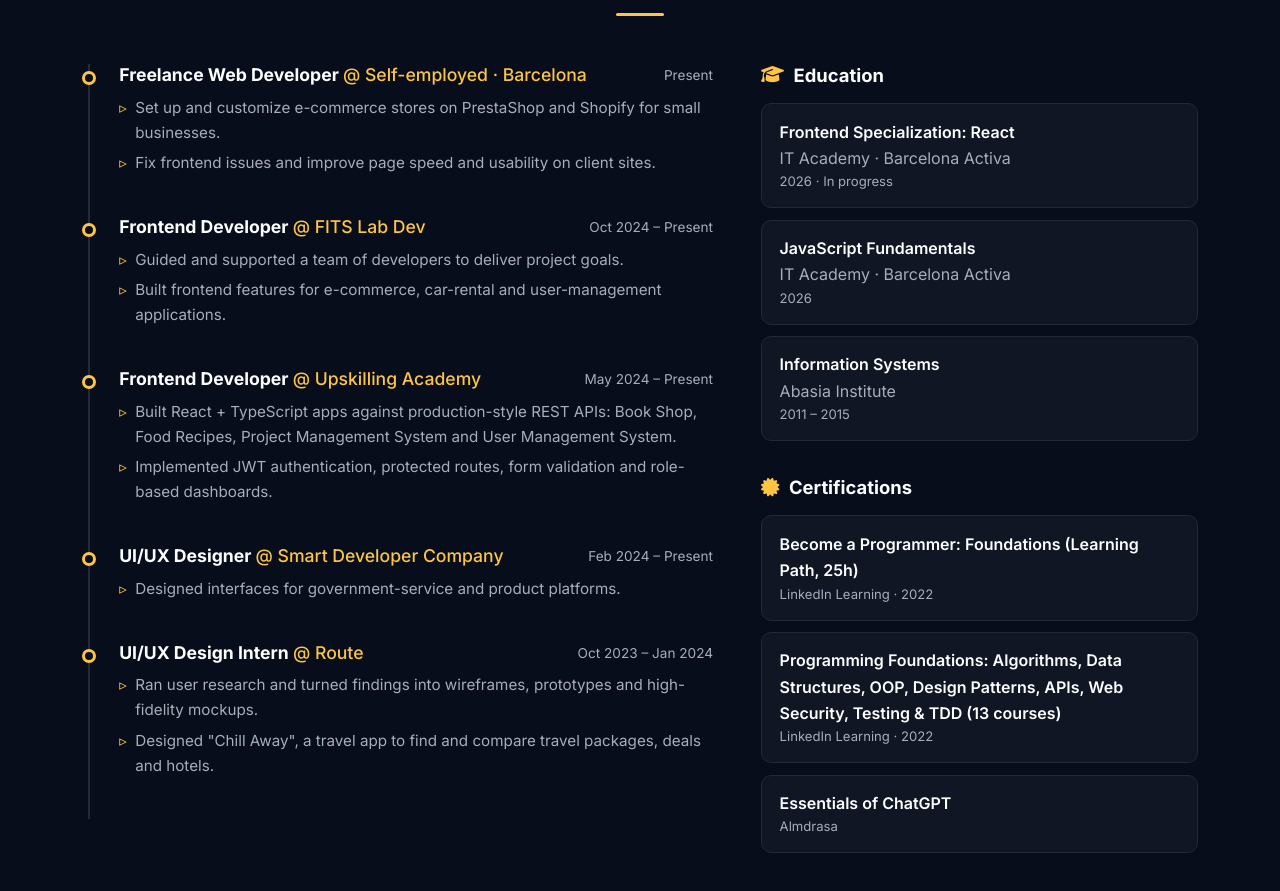
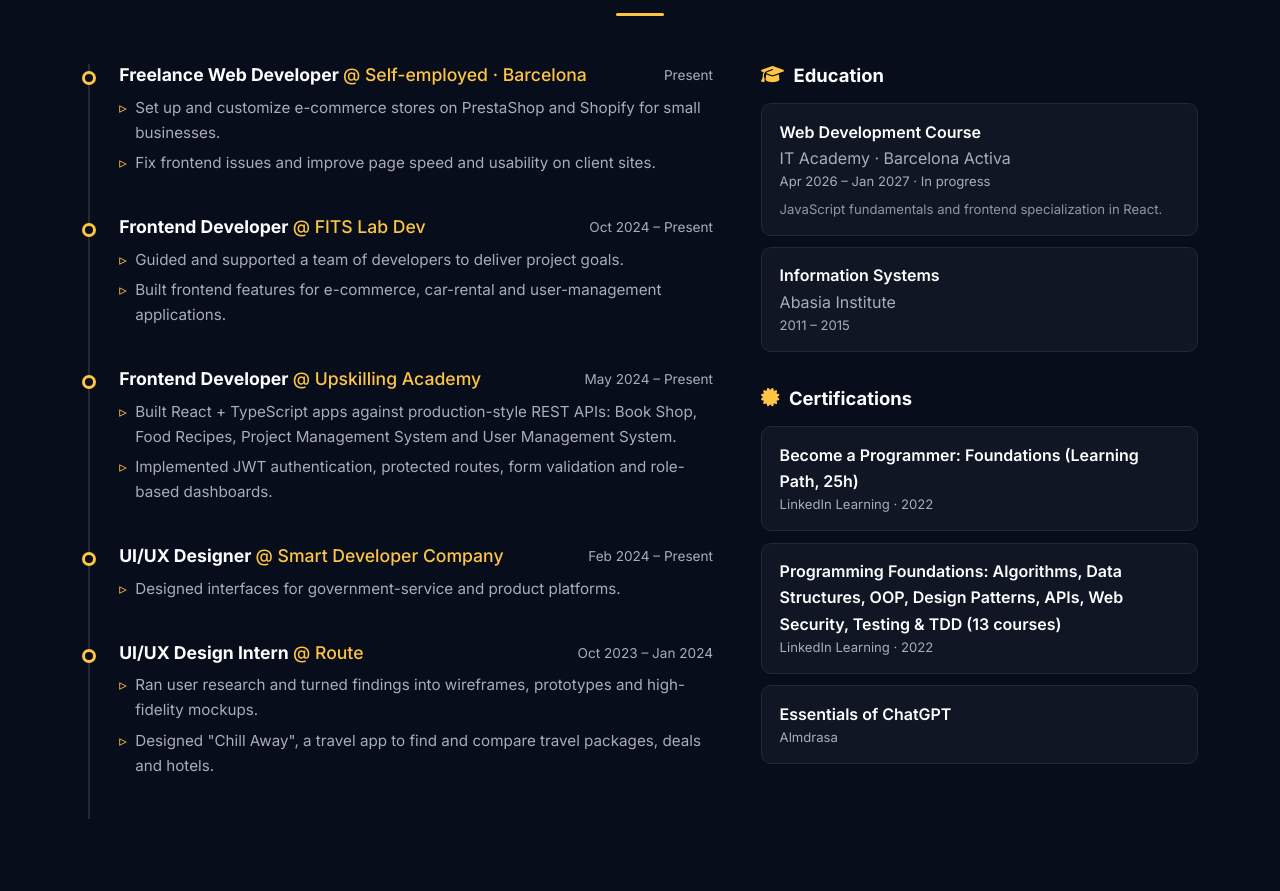
Before and after one commit to onisEg/resume, a React (Vite) app: page / in a window 1280 px wide. Shown: the part 1509-2400 px from the top of the page. Built offline with nearby package versions, Linux system fonts and the light colour scheme.

Commit message:
Education: IT Academy Web Development Course (Apr 2026 – Jan 2027)

```diff
--- a/src/components/Experience.jsx
+++ b/src/components/Experience.jsx
@@ -47,6 +47,7 @@
                   <strong>{ed.title[lang]}</strong>
                   <span>{ed.place}</span>
                   <small>{ed.period[lang]}</small>
+                  {ed.note && <small className="edu__note">{ed.note[lang]}</small>}
                 </li>
               ))}
             </ul>
--- a/src/data/content.js
+++ b/src/data/content.js
@@ -191,14 +191,13 @@
 
 export const education = [
   {
-    title: { en: "Frontend Specialization: React", es: "Especialización Frontend: React" },
+    title: { en: "Web Development Course", es: "Curso de Desarrollo Web" },
     place: "IT Academy · Barcelona Activa",
-    period: { en: "2026 · In progress", es: "2026 · En curso" },
-  },
-  {
-    title: { en: "JavaScript Fundamentals", es: "Fundamentos de JavaScript" },
-    place: "IT Academy · Barcelona Activa",
-    period: { en: "2026", es: "2026" },
+    period: { en: "Apr 2026 – Jan 2027 · In progress", es: "abr. 2026 – ene. 2027 · En curso" },
+    note: {
+      en: "JavaScript fundamentals and frontend specialization in React.",
+      es: "Fundamentos de JavaScript y especialización frontend en React.",
+    },
   },
   {
     title: { en: "Information Systems", es: "Sistemas de Información" },
--- a/src/styles/portfolio.css
+++ b/src/styles/portfolio.css
@@ -158,6 +158,7 @@
 .edu strong { color: var(--heading); font-weight: 600; }
 .edu a:hover strong { color: var(--accent); }
 .edu small { font-size: .82rem; }
+.edu__note { margin-top: .35rem; opacity: .85; }
 
 /* ---------- Projects ---------- */
 .projects { display: flex; flex-direction: column; gap: 3.5rem; }
```
